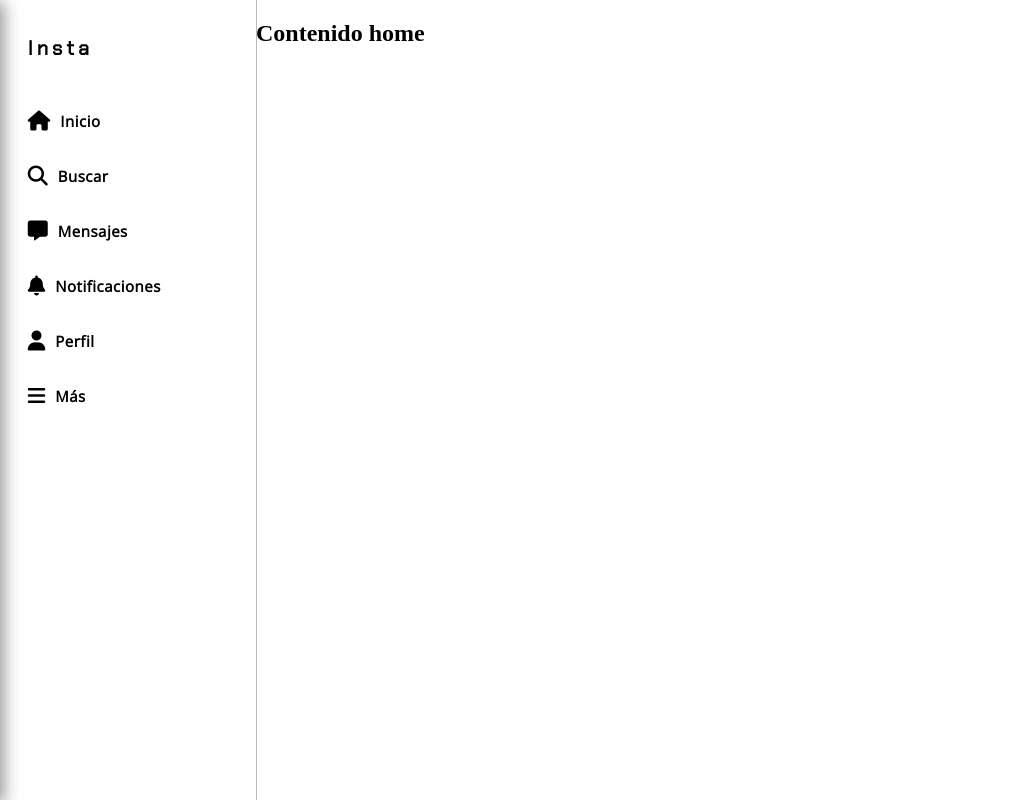
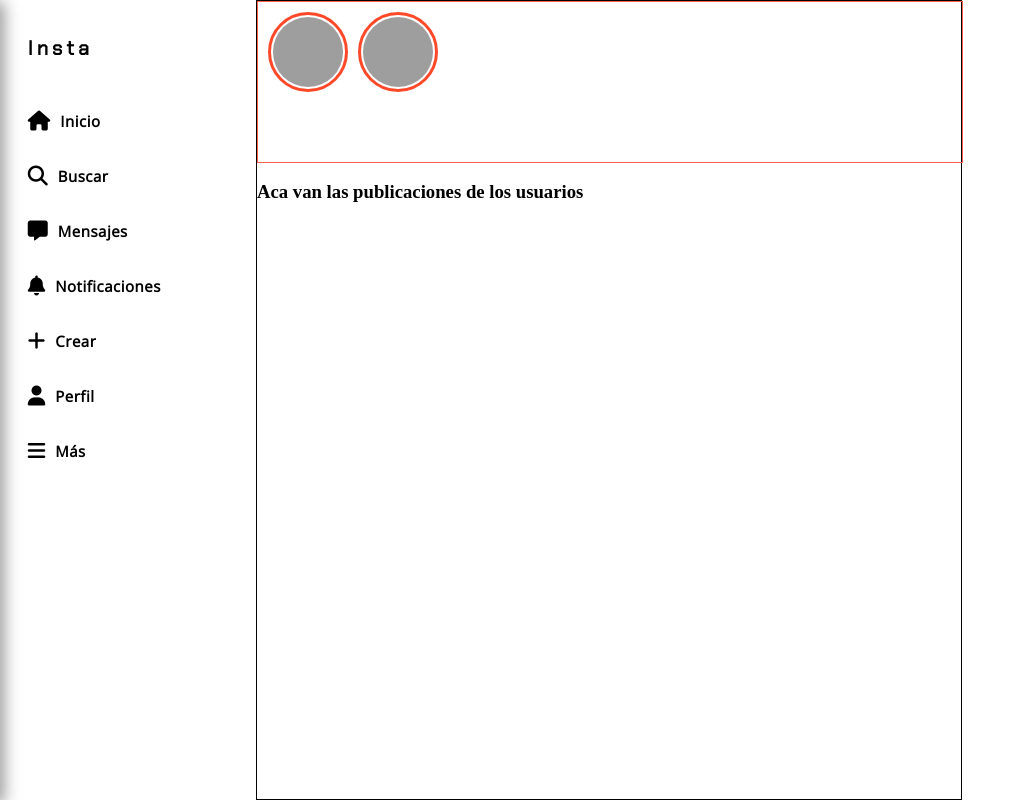
Before and after one commit to Foramay/Insta, a Django app: page /home/ in a window 1280 px wide. Shown: the whole page, without its empty margins (0-1026 px from the left). Run offline with Django 4.2, Linux system fonts and the light colour scheme; grey boxes are pictures that could not be loaded.

Commit message:
Estilos para las historias de los usuarios

```diff
--- a/src/static/css/contenedor-home-insta.css
+++ /dev/null
@@ -1,3 +0,0 @@
-.contenedor-home-insta{
-    margin-left: 20%; /* Igual al ancho del contenedor izquierdo */
-}
--- /dev/null
+++ b/src/static/css/home_medio.css
@@ -0,0 +1,40 @@
+.contenedor-home-insta{
+    margin-left: 20%; /* Igual al ancho del contenedor izquierdo */
+    border: 1px solid black;
+    width: 55%;
+    display: flex;
+    flex-direction: column;
+
+    position: fixed;
+    top: 0;
+    bottom: 0;
+    left: 0;
+}
+
+
+.contenedor-historias-usuarios{
+    border: 1px solid tomato;
+    width: 100%;
+    height: 20%;
+
+    display: flex;
+    overflow: hidden;
+}
+
+.historias-usuarios{
+    width: 70px;
+    height: 70px;
+    border-radius: 50%;
+    object-fit: cover;
+    margin-top: 10px;
+    margin-left: 10px;
+    transition: transform 0.3s ease-in-out, border 0.3s ease-in-out;
+    border: 3px solid rgb(255, 73, 41);
+    padding: 2px;
+}
+
+.historias-usuarios:hover{
+    transform: scale(1.2);
+    cursor: pointer;
+    border: 3px solid rgb(255, 42, 4);
+}
--- a/src/templates/home.html
+++ b/src/templates/home.html
@@ -6,10 +6,11 @@
     <meta name="viewport" content="width=device-width, initial-scale=1.0">
     <title>Insta</title>
     <link rel="stylesheet" href="{% static 'css/home.css' %}">
-    <link rel="stylesheet" href="{% static 'css/contenedor-home-insta.css' %}">
     <link rel="stylesheet" href="{% static 'css/offcanvas_buscar.css' %}">
     <link rel="stylesheet" href="{% static 'css/offcanvas_notificaciones.css' %}">
     <link rel="stylesheet" href="{% static 'css/popup_mas_opciones.css' %}">
+
+    <link rel="stylesheet" href="{% static 'css/home_medio.css' %}">
 
     <link rel="stylesheet" href="https://cdnjs.cloudflare.com/ajax/libs/font-awesome/6.4.2/css/all.min.css" integrity="sha512-z3gLpd7yknf1YoNbCzqRKc4qyor8gaKU1qmn+CShxbuBusANI9QpRohGBreCFkKxLhei6S9CQXFEbbKuqLg0DA==" crossorigin="anonymous" referrerpolicy="no-referrer" />
 
@@ -54,6 +55,11 @@
                     <div class="contenedor-interaccion" id="open-offcanvas">
                         <i class="fa-solid fa-bell"></i>
                         <li>Notificaciones</li>
+                    </div>
+
+                    <div class="contenedor-interaccion">
+                        <i class="fa-solid fa-plus"></i>
+                        <li>Crear</li>
                     </div>
 
                     <div class="contenedor-interaccion">
--- a/src/templates/home_medio.html
+++ b/src/templates/home_medio.html
@@ -1,9 +1,23 @@
 {% extends 'home.html' %}
+
+{% load static %}
+
+{% block home %}
+    <section class="contenedor-home-insta">
+
+
+        <article class="contenedor-historias-usuarios">
+            <img class="historias-usuarios" src="{% static 'img/messi.jpg' %}" alt="">
+            <img class="historias-usuarios" src="{% static 'img/messi.jpg' %}" alt="">
+
+
+        </article>
 
 
 
-{% block home %}
-    <section class="contenedor-home-insta">
-        <h1>Contenido home</h1>
+
+        <article>
+            <h1>Aca van las publicaciones de los usuarios</h1>
+        </article>
     </section>
 {% endblock home %}
```
